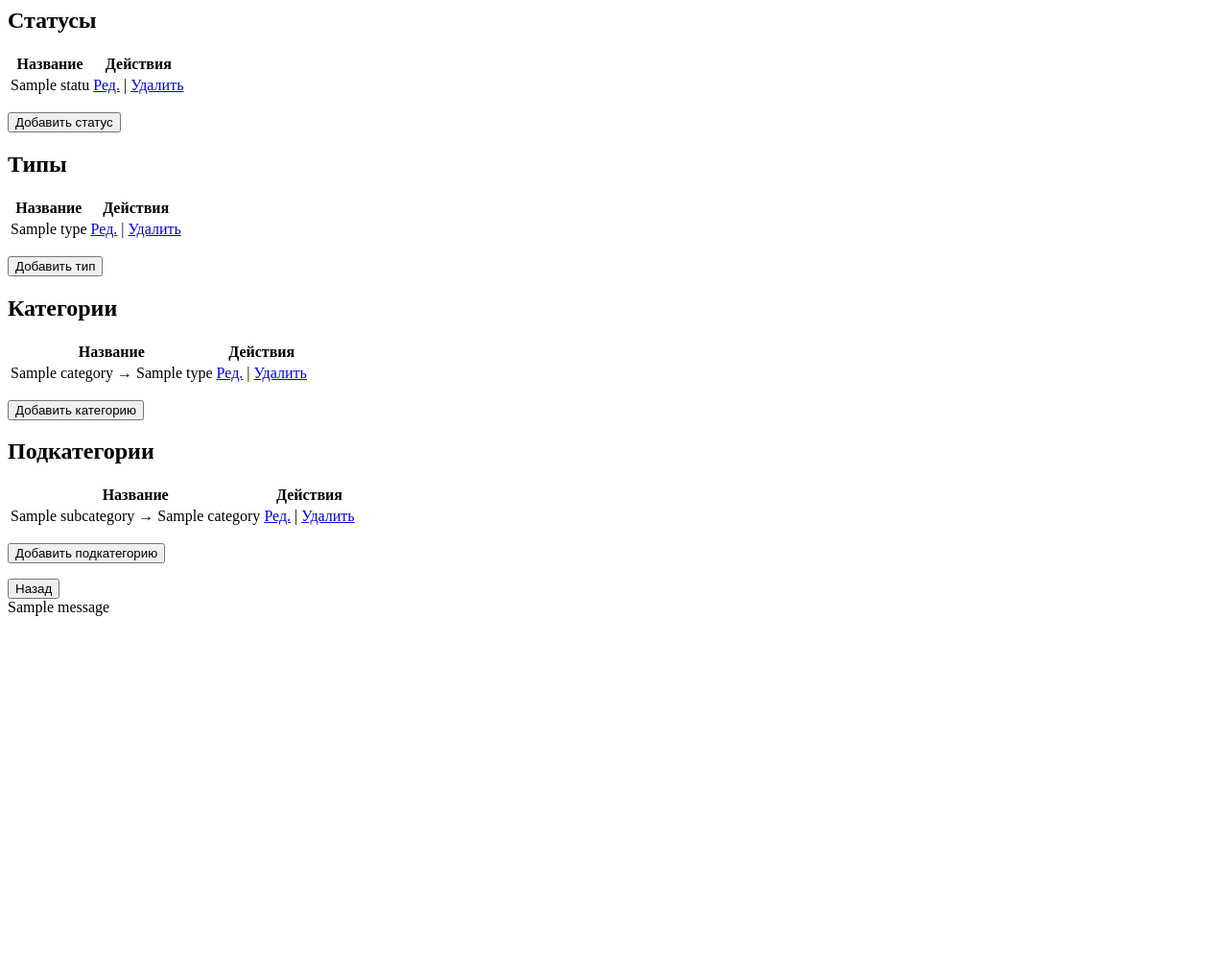
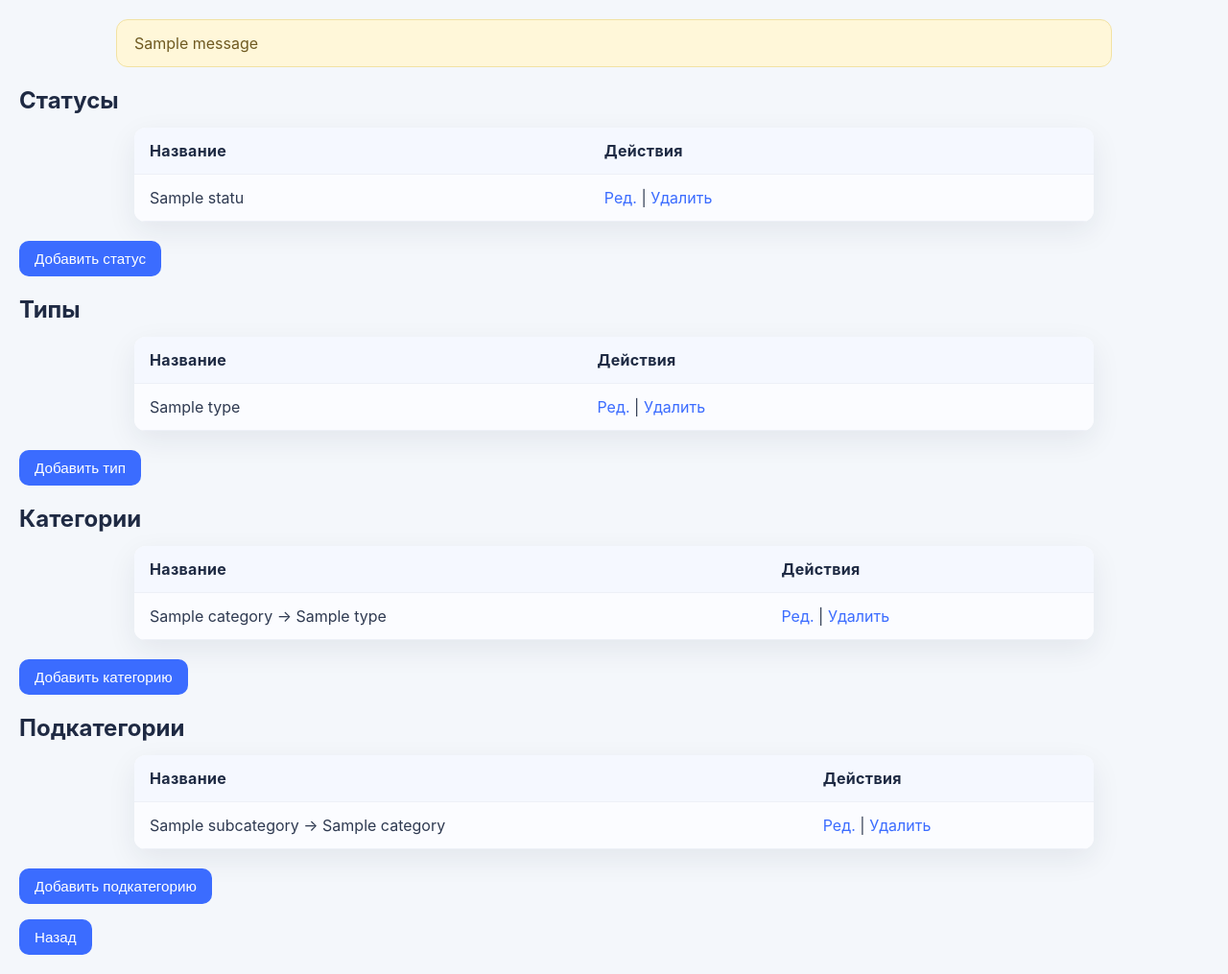
Before and after one commit to Crazy-Jock/cash-flow-manager, a Django app: page /directories/ in a window 1280 px wide. Shown: the whole page at 96% size. Before the commit the page ends 642 px from the top, so only its background shows below. Run offline with Django 4.2, Linux system fonts and the light colour scheme; tables that the repository leaves empty hold one stand-in row (values such as "Sample post"); one stand-in notice (Sample message) is shown.

Commit message:
feat: adding simple css styles from internet

```diff
--- /dev/null
+++ b/cashflow/static/cashflow/css/styles.css
@@ -0,0 +1,121 @@
+/* Общий фон и шрифт */
+body {
+    font-family: Inter, system-ui, -apple-system, BlinkMacSystemFont, "Segoe UI", sans-serif;
+    background: #f4f7fb;
+    color: #2f3a51;
+    margin: 0;
+    padding: 20px;
+}
+
+/* Контейнеры */
+form, table, .alert {
+    max-width: 1000px;
+    margin: 0 auto 20px;
+}
+
+/* Таблицы */
+table {
+    width: 100%;
+    border-collapse: collapse;
+    background: #ffffff;
+    box-shadow: 0 10px 30px rgba(20, 35, 70, 0.08);
+    border-radius: 12px;
+    overflow: hidden;
+}
+
+th, td {
+    padding: 14px 16px;
+    border-bottom: 1px solid #edf0f7;
+    text-align: left;
+    vertical-align: middle;
+}
+
+th {
+    background: #f5f8ff;
+    color: #1e2a43;
+    font-weight: 700;
+    letter-spacing: 0.02em;
+}
+
+tr:nth-child(even) {
+    background: #fbfcff;
+}
+
+tr:hover {
+    background: #f1f5ff;
+}
+
+/* Кнопки */
+button,
+a button {
+    border: none;
+    border-radius: 10px;
+    background: #3b6cff;
+    color: #fff;
+    padding: 10px 16px;
+    font-size: 0.95rem;
+    cursor: pointer;
+    transition: transform 0.18s ease, background-color 0.18s ease, box-shadow 0.18s ease;
+}
+
+button:hover,
+a button:hover {
+    background: #3255d8;
+    transform: translateY(-1px);
+    box-shadow: 0 8px 20px rgba(55, 90, 255, 0.14);
+}
+
+button:active,
+a button:active {
+    transform: translateY(0);
+}
+
+/* Ссылки */
+a {
+    color: #3b6cff;
+    text-decoration: none;
+}
+
+a:hover {
+    text-decoration: underline;
+}
+
+/* Формы и поля */
+input,
+select,
+textarea {
+    width: 100%;
+    max-width: 360px;
+    padding: 10px 12px;
+    border: 1px solid #d9e2f0;
+    border-radius: 10px;
+    background: #f8fbff;
+    color: #24314c;
+    margin: 8px 0;
+    box-sizing: border-box;
+    font-size: 0.96rem;
+}
+
+select:disabled,
+input:disabled {
+    background: #eef2fb;
+}
+
+/* Всплывающие сообщения */
+.alert {
+    padding: 14px 18px;
+    border-radius: 12px;
+    background: #fff7d9;
+    border: 1px solid #f2e2a3;
+    color: #6f5a21;
+}
+
+/* Небольшая типография */
+h2 {
+    color: #1f2a43;
+    margin-bottom: 14px;
+}
+
+p {
+    margin-top: 12px;
+}
--- a/cashflow/templates/cashflow/directory.html
+++ b/cashflow/templates/cashflow/directory.html
@@ -1,3 +1,12 @@
+{% load static %}
+<link rel="stylesheet" href="{% static 'cashflow/css/styles.css' %}">
+{% if messages %}
+  {% for message in messages %}
+    <div class="alert">
+        {{ message }}
+    </div>
+  {% endfor %}
+{% endif %}
 <h2>Статусы</h2>
 
 <table>
@@ -104,11 +113,3 @@
 <a href="{% url 'cashflow_list' %}">
     <button>Назад</button>
 </a>
-
-{% if messages %}
-  {% for message in messages %}
-    <div class="alert">
-        {{ message }}
-    </div>
-  {% endfor %}
-{% endif %}
--- a/cashflow/templates/cashflow/form.html
+++ b/cashflow/templates/cashflow/form.html
@@ -1,3 +1,6 @@
+{% load static %}
+<link rel="stylesheet" href="{% static 'cashflow/css/styles.css' %}">
+<h2>Фильтры</h2>
 <h2>Форма для добавления/редактирования записи</h2>
 
 <form method="post">
--- a/cashflow/templates/cashflow/list.html
+++ b/cashflow/templates/cashflow/list.html
@@ -1,3 +1,5 @@
+{% load static %}
+<link rel="stylesheet" href="{% static 'cashflow/css/styles.css' %}">
 <h2>Фильтры</h2>
 
 <form method="get">
```
